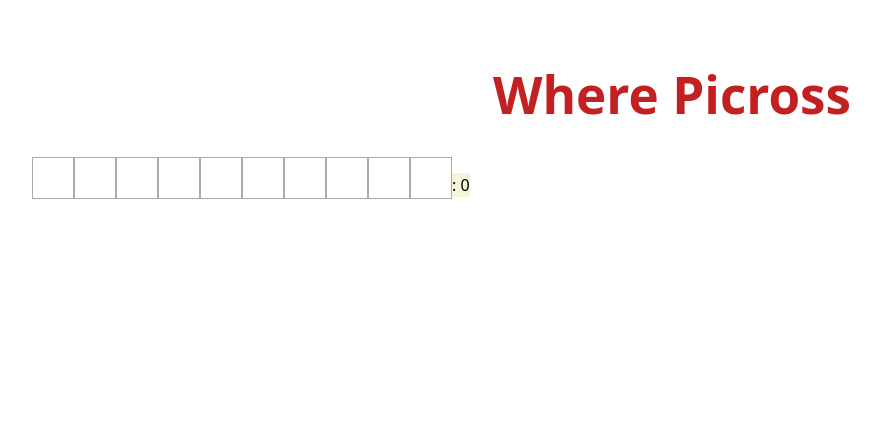
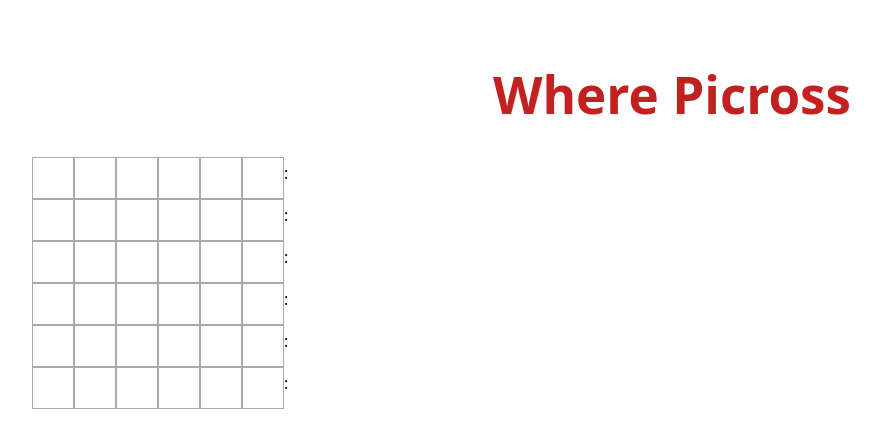
Before and after one commit to Nathroma/where-picross, a React (Vite) app: page / in a window 1280 px wide. Shown: the top 448 px of the page, without its empty margins (0-880 px from the left). Built offline with nearby package versions, Linux system fonts and the light colour scheme.

Commit message:
wip add column

```diff
--- a/src/App.scss
+++ b/src/App.scss
@@ -29,6 +29,12 @@
 
 .grid {
   display: flex;
+  flex-direction: column;
+  line-height: 0px;
+}
+
+.line {
+  display: flex;
   flex-direction: row;
 }
 
--- a/src/App.tsx
+++ b/src/App.tsx
@@ -4,36 +4,60 @@
 import SquareCounter from './components/SquareCounter/SquareCounter';
 
 function App() {
-  const cellCount = 10
+  const cellCount = 6
+  const lineCount = 6
 
-  const [isChecked, setIsChecked] = useState<boolean[]>(Array(cellCount).fill(false))
+  const [stateLine, setStateLine] = useState<boolean[]>(Array(cellCount).fill(false))
+  const [stateGrid, setStateGrid] = useState< typeof stateLine[]>(Array(lineCount).fill(stateLine))
 
-  const changeState = (index: number) => {
-    const table = [...isChecked]
-    table[index] = !table[index]
-    setIsChecked(table)
+  const changeState = (line: number, cell: number) => {
+    const grid = [...stateGrid]
+    const currentLine = [...stateLine]
+
+    currentLine[cell] = !currentLine[cell]
+    setStateLine(currentLine)
+
+    grid[line] = currentLine
+    setStateGrid(grid)
   }
 
   const squareCount = useMemo(() => {
+    const sequence: number[] = []
     let squareNumber: number = 0
-    for (const value of isChecked) {
-      if (value === true) {
+    let previousState: boolean | null  = null
+    for (let i = 0; i < stateLine.length; i += 1) {
+      const currentChecked = stateLine[i]
+
+      if (currentChecked) {
         squareNumber += 1
+      } else {
+        if (previousState) {
+          sequence.push(squareNumber)
+        }
+        squareNumber = 0
       }
+      previousState = currentChecked
     }
-    return squareNumber
-  }, [isChecked]);
+    if (squareNumber != 0) {
+      sequence.push(squareNumber)
+    }
+    return sequence.join("-")
+  }, [stateLine]);
 
   return (
     <div className="app">
       <h1>Where Picross</h1>
       <div className='board'>
-        <div className="grid">
-          {isChecked.map((value: boolean, index: number)=>
-            <Cell isChecked={value} onInteract={() => {changeState(index);}}/>
+        <div className='grid'>
+          {stateGrid.map((value: boolean[], line: number)=>
+            <div className="line">
+              {stateLine.map((value: boolean, cell: number)=>
+                <Cell isChecked={value} onInteract={() => {changeState(line, cell);}}/>
+              )}
+              <SquareCounter counter={squareCount}/>
+            </div>
           )}
         </div>
-        <SquareCounter counter={squareCount}/>
       </div>
     </div>
   )
--- a/src/components/SquareCounter/SquareCounter.tsx
+++ b/src/components/SquareCounter/SquareCounter.tsx
@@ -1,7 +1,7 @@
 import "./SquareCounter.scss";
 
 type CounterProps = {
-    counter: number
+    counter: string
 }
 
 function SquareCounter({ counter }: CounterProps) {
```
